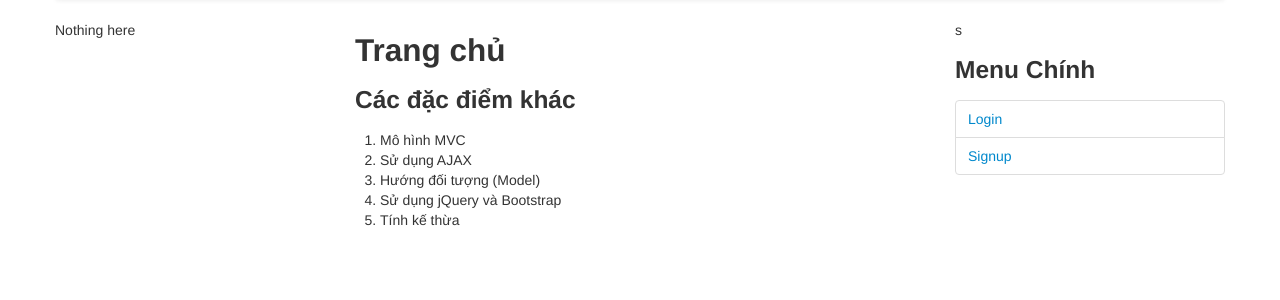
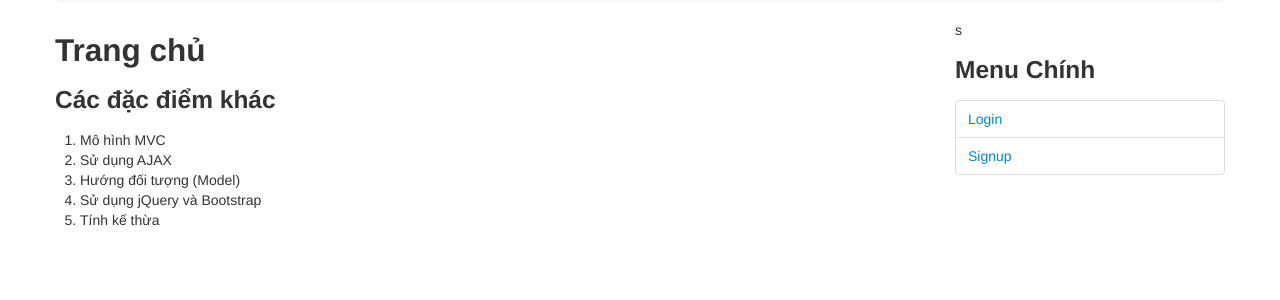
Before and after one commit to yeungon/simple_mvc_php, a PHP site: page / in a window 1280 px wide. Shown: the part 62-362 px from the top of the page. Run offline with PHP 8.4, Linux system fonts and the light colour scheme.

Commit message:
Update layout.php

```diff
--- a/views/layout.php
+++ b/views/layout.php
@@ -1,7 +1,7 @@
 <<!DOCTYPE html>
 <html>
 <head>
-<title>Simple MVC</title>
+<title>Simple MVC - Testing MVC</title>
 
 <link rel="stylesheet" href="./styles/css/bootstrap.min.css">
 <link rel="stylesheet" href="./styles/css/styles.css">
@@ -18,10 +18,8 @@
       </div>
     </div>
     <div id='content' class='row-fluid'>
-    <div class='span3 sidebar'>
-        Nothing here
-    </div>
-      <div class='span6 main'>
+
+      <div class='span9 main'>
         <?php include ROOT . DS . 'views' . DS . $template_file; ?>
       </div>
       <div class='span3 sidebar'>s
```
